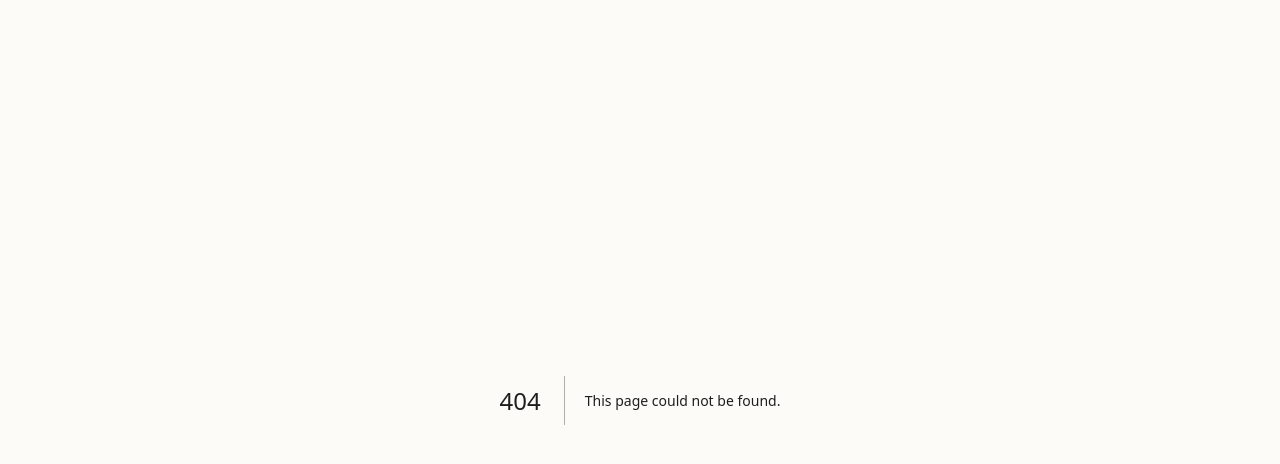
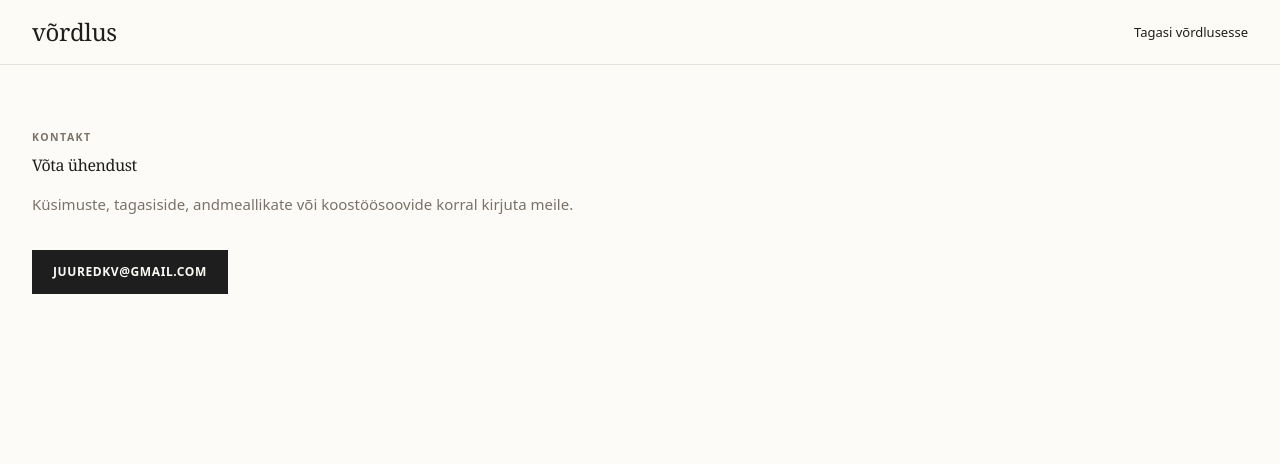
Before and after one commit to Juured/Juured, a Next.js app in the folder apps/vordlus/: page /contact in a window 1280 px wide. Before the commit this address had no page. Shown: the top 464 px of the page. Built offline with nearby package versions, Linux system fonts and the light colour scheme.

Commit message:
Add contact page and data source section

```diff
--- /dev/null
+++ b/apps/vordlus/src/app/contact/page.tsx
@@ -0,0 +1,39 @@
+import type { Metadata } from "next";
+
+export const metadata: Metadata = {
+  title: "Kontakt - võrdlus",
+  description: "Võta ühendust võrdlus kinnisvaravõrdluse tiimiga.",
+};
+
+export default function ContactPage() {
+  return (
+    <main className="min-h-screen bg-paper text-body">
+      <header className="border-b border-rule bg-paper/90">
+        <div className="max-w-compare mx-auto px-5 sm:px-8 py-5 flex items-center justify-between gap-4">
+          <a href="/" className="font-display text-[24px] leading-none tracking-tight text-ink">
+            võrdlus
+          </a>
+          <a href="/" className="text-[13px] text-ink hover:text-accent transition-colors">
+            Tagasi võrdlusesse
+          </a>
+        </div>
+      </header>
+
+      <section className="max-w-compare mx-auto px-5 sm:px-8 py-12 sm:py-16">
+        <div className="max-w-2xl">
+          <p className="text-[10.5px] font-semibold uppercase tracking-[0.14em] text-muted">Kontakt</p>
+          <h1 className="display mt-3 text-ink text-balance">Võta ühendust</h1>
+          <p className="mt-4 text-[15px] leading-7 text-muted">
+            Küsimuste, tagasiside, andmeallikate või koostöösoovide korral kirjuta meile.
+          </p>
+          <a
+            href="mailto:juuredkv@gmail.com"
+            className="mt-8 inline-flex items-center border border-ink bg-ink px-5 py-3 text-[12px] font-semibold uppercase tracking-wider text-paper hover:bg-ink/85 transition-colors"
+          >
+            juuredkv@gmail.com
+          </a>
+        </div>
+      </section>
+    </main>
+  );
+}
--- a/apps/vordlus/src/app/page.tsx
+++ b/apps/vordlus/src/app/page.tsx
@@ -540,6 +540,9 @@ export default function Home() {
             <span className="hidden sm:inline text-[12px] text-muted ml-2">· Kinnisvara võrdlus</span>
           </a>
           <nav className="flex items-center gap-5 text-[13px] text-ink">
+            <a href="/contact" className="hover:text-accent transition-colors">
+              Kontakt
+            </a>
             <button
               onClick={shareUrl}
               disabled={columns.length === 0}
@@ -644,7 +647,42 @@ export default function Home() {
         </div>
       </section>
 
-      <footer className="border-t border-rule mt-12">
+      <section className="border-t border-rule bg-paperDeep/45">
+        <div className="max-w-compare mx-auto px-5 sm:px-8 py-10 sm:py-12">
+          <div className="grid gap-8 lg:grid-cols-[minmax(0,0.8fr)_minmax(0,1.2fr)] lg:items-start">
+            <div>
+              <p className="text-[10.5px] font-semibold uppercase tracking-[0.14em] text-muted">Andmete päritolu</p>
+              <h2 className="display-tight mt-3 text-[26px] text-ink">Kust andmed tulevad</h2>
+              <p className="mt-3 text-[14.5px] text-muted max-w-prose">
+                Võrdlus ei ole kinnisvararegister ega maakler. Rakendus koondab avalikud
+                registri-, kaardi- ja keskkonnaandmed ning arvutab nende põhjal võrdlusskoorid.
+              </p>
+            </div>
+            <div className="grid gap-4 sm:grid-cols-2">
+              {[
+                ["Aadress ja kinnistu", "Maa-ameti In-AKS leiab sisestatud aadressi, ADS-i ja koordinaadid. Katastri avalik X-tee teenus annab katastritunnuse, maa sihtotstarbe, pindala ja seotud katastriandmed."],
+                ["Ehitis ja energia", "Ehitisregistrist tulevad hoone andmed: ehitusaasta, kasutus, korrused, pind, energiamärgis ja muud väljad, kui need on registris olemas."],
+                ["Naabruskond", "OpenStreetMap Overpass ja Maa-ameti huvipunktide kiht annavad läheduses olevad pargid, koolid, poed, kohvikud, restoranid, spordikohad ja peatused."],
+                ["Transport", "Ühistranspordi läheduse hindamisel kasutatakse GTFS peatuste andmeid ning loetakse peatused valitud raadiuses."],
+                ["Planeeringud ja riskid", "NordAPI/PLANK annab lähedased planeeringud. Keskkonna geoserveri kihid annavad radooni- ja üleujutusriski, kui asukoha kohta on andmeid."],
+                ["Kuulutused", "kv.ee, city24.ee ja kinnisvara24.ee lingid on parima pingutuse põhimõttel. Fotod ja kuulutuse lisainfo tulevad ainult siis, kui eraldi scrape-teenus on seadistatud."],
+              ].map(([title, body]) => (
+                <div key={title} className="border border-rule bg-paper p-4">
+                  <h3 className="text-[13px] font-semibold uppercase tracking-[0.12em] text-ink">{title}</h3>
+                  <p className="mt-2 text-[13px] leading-6 text-muted">{body}</p>
+                </div>
+              ))}
+            </div>
+          </div>
+          <p className="mt-6 text-[12px] leading-6 text-faint max-w-4xl">
+            Hinna, elamiskulude, tulevikuväärtuse ja elustiili skoorid on arvutuslikud ning sõltuvad
+            sisestatud hinnast, pindalast ja registrites leiduvatest andmetest. Enne ostuotsust kontrolli
+            olulised faktid alati algallikatest või pädeva spetsialistiga.
+          </p>
+        </div>
+      </section>
+
+      <footer className="border-t border-rule">
         <div className="max-w-compare mx-auto px-5 sm:px-8 py-6 flex flex-col sm:flex-row sm:items-baseline gap-2 justify-between text-[12px] text-muted">
           <p>
             <span className="font-display text-ink">võrdlus</span> · Ehitatud vabade Eesti
```
